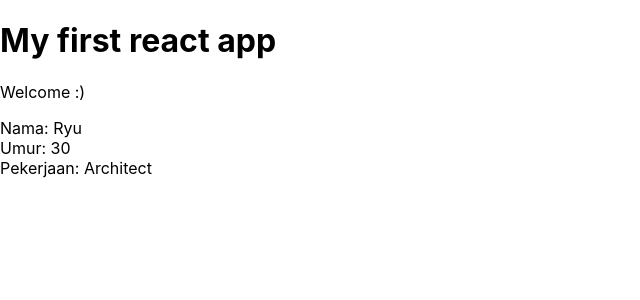
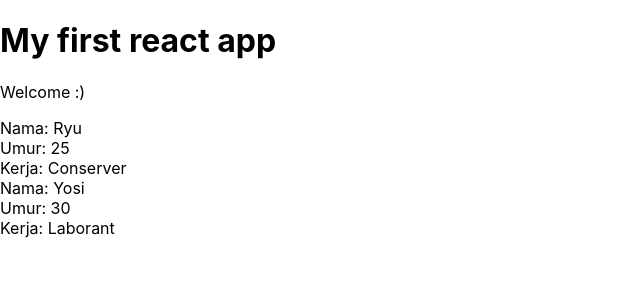
Before and after one commit to prgrm274/react20200217_0734, a React (Create React App) app: page / in a window 1280 px wide. Shown: the top 300 px of the page, without its empty margins (0-640 px from the left). Built offline with nearby package versions, Linux system fonts and the light colour scheme.

Commit message:
pekerjaan to kerja

```diff
--- a/src/App.js
+++ b/src/App.js
@@ -9,7 +9,8 @@
             <div className="App">
                 <h1>My first react app</h1>
                 <p>Welcome :)</p>
-                <Batman nama="Ryu" umur="25" pekerjaan="Conserver"/>
+                <Batman nama="Ryu" umur="25" kerja="Conserver"/>
+                <Batman nama="Yosi" umur="30" kerja="Laborant"/>
             </div>
         );
     }
--- a/src/Batman.js
+++ b/src/Batman.js
@@ -2,13 +2,16 @@
 
 class Batman extends Component {
     render() {
-        console.log(this.props);
+        // console.log(this.props);
+
+        const {nama, umur, kerja} = this.props;
 
         return(
             <div className="bat">
-                <div>Nama: Ryu</div>
-                <div>Umur: 30</div>
-                <div>Pekerjaan: Architect</div>
+                {/*<div>Nama: Ryu</div>*/}
+                <div>Nama: {nama}</div>
+                <div>Umur: {umur}</div>
+                <div>Kerja: {kerja}</div>
             </div>
         )
     }
```
